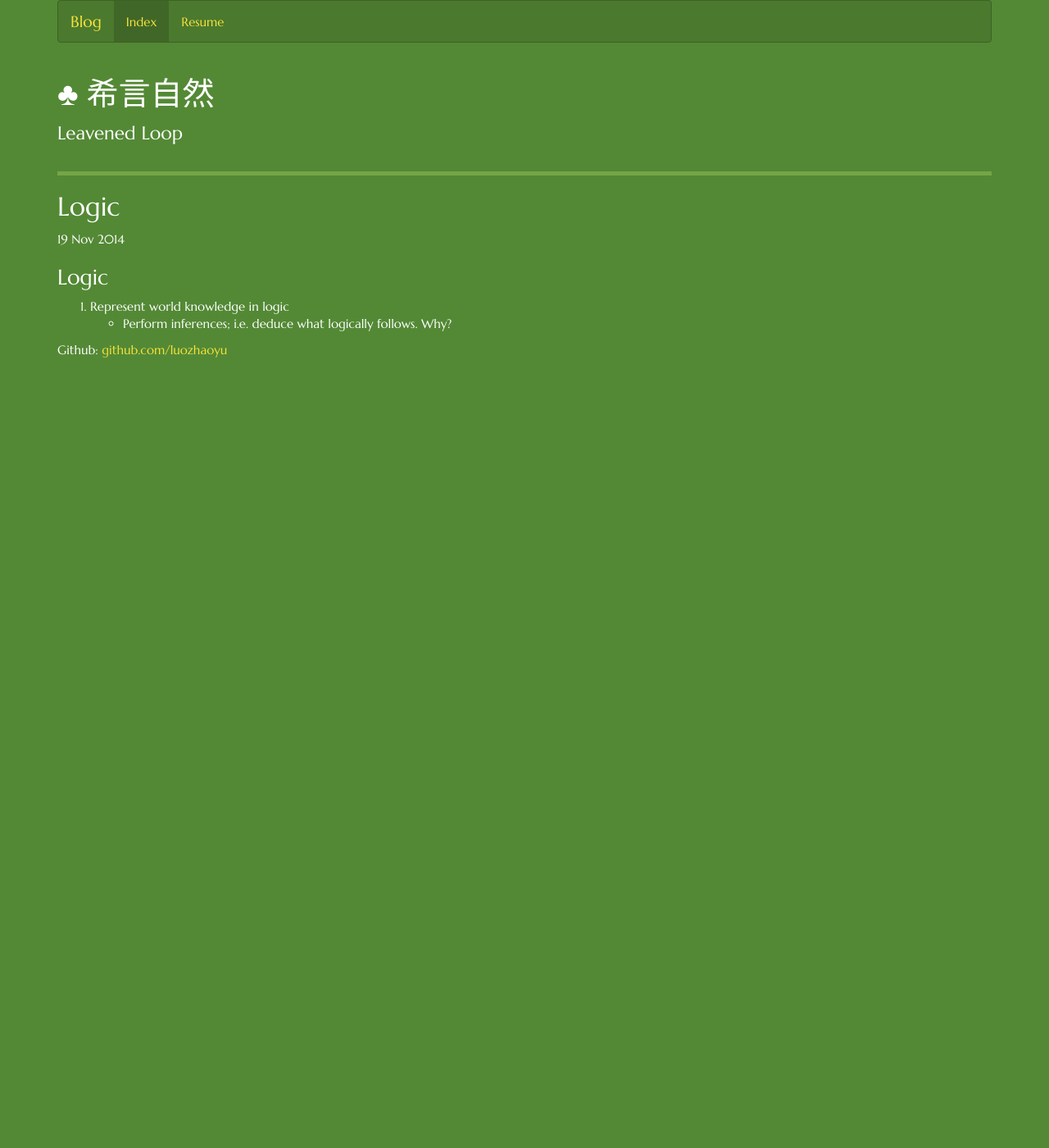
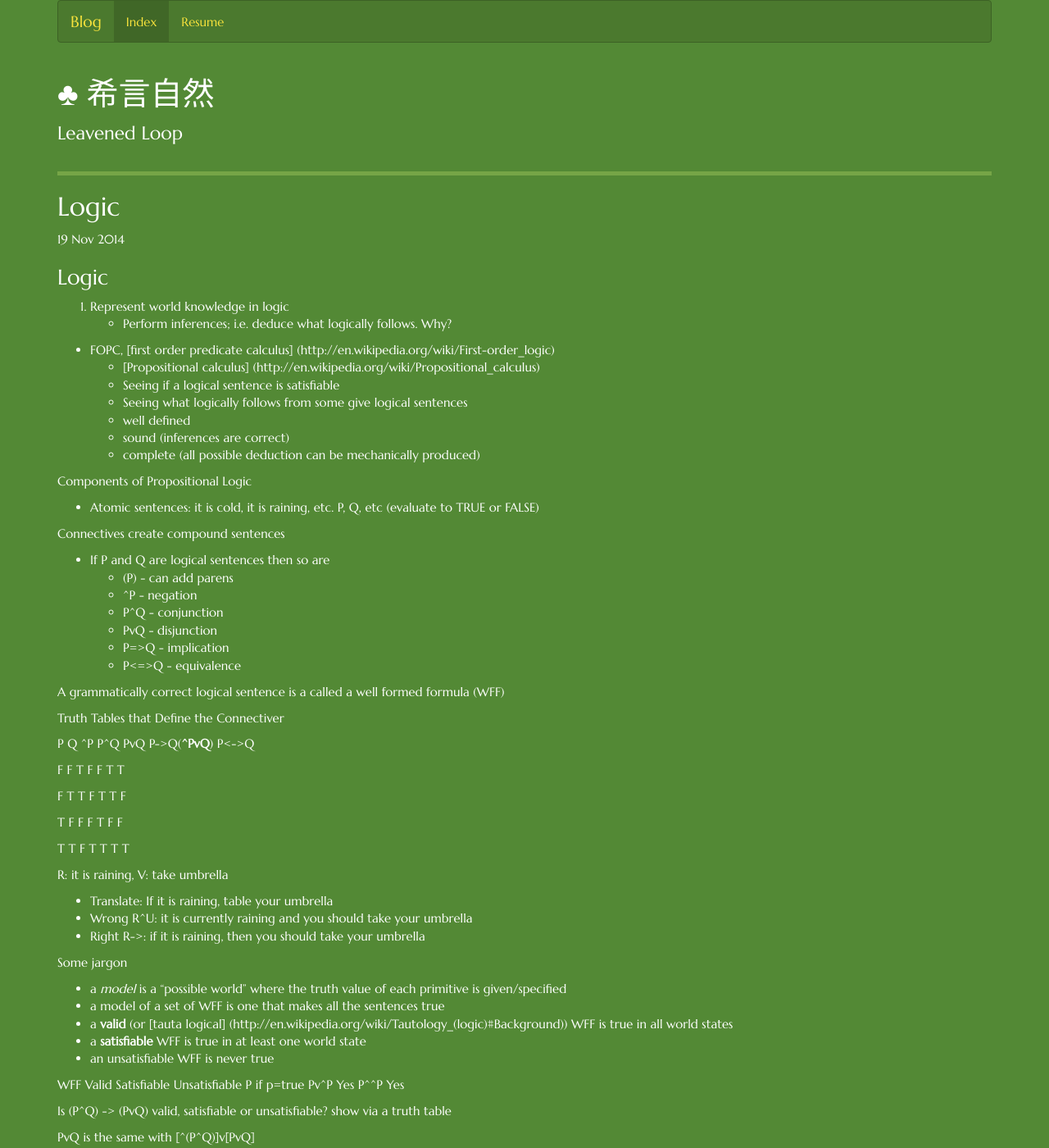
Before and after one commit to luozhaoyu/luozhaoyu.github.io, a Jekyll site: the page built from _posts/2014-11-19-logic.md, in a window 1280 px wide and 1400 px high. Shown: the whole window at 82% size. Built offline with Jekyll 4.4.1, drawn with Linux system fonts in a browser that asks for light colours; nearby versions of some CDN libraries; Markdown is read by kramdown in place of the engine named in the settings; some of the changed text lies outside the part shown.

Commit message:
add ai logic

```diff
--- a/_posts/2014-11-19-logic.md
+++ b/_posts/2014-11-19-logic.md
@@ -6,3 +6,79 @@ title: "Logic"
 ### Logic
 1. Represent world knowledge in logic
 - Perform inferences; i.e. deduce what logically follows. Why?
+
+* FOPC, [first order predicate calculus] (http://en.wikipedia.org/wiki/First-order_logic)
+    * [Propositional calculus] (http://en.wikipedia.org/wiki/Propositional_calculus)
+    * Seeing if a logical sentence is satisfiable
+    * Seeing what logically follows from some give logical sentences
+    * well defined
+    * sound (inferences are correct)
+    * complete (all possible deduction can be mechanically produced)
+
+Components of Propositional Logic
+* Atomic sentences: it is cold, it is raining, etc. P, Q, etc (evaluate to TRUE or FALSE)
+
+Connectives create compound sentences
+* If P and Q are logical sentences then so are
+    * (P) - can add parens
+    * ^P - negation
+    * P^Q - conjunction
+    * PvQ - disjunction
+    * P=>Q - implication
+    * P<=>Q - equivalence
+
+A grammatically correct logical sentence is a called a well formed formula (WFF)
+
+Truth Tables that Define the Connectiver
+
+P   Q   ^P  P^Q PvQ P->Q(**^PvQ**)  P<->Q
+
+F   F   T   F   F   T               T
+
+F   T   T   F   T   T               F
+
+T   F   F   F   T   F               F
+
+T   T   F   T   T   T               T
+
+R: it is raining, V: take umbrella
+
+* Translate: If it is raining, table your umbrella
+* Wrong R^U: it is currently raining and you should take your umbrella
+* Right R->: if it is raining, then you should take your umbrella
+
+Some jargon
+
+* a *model* is a "possible world" where the truth value of each primitive is given/specified
+* a model of a set of WFF is one that makes all the sentences true
+* a **valid** (or [tauta logical] (http://en.wikipedia.org/wiki/Tautology_(logic)#Background)) WFF is true in all world states
+* a **satisfiable** WFF is true in at least one world state
+* an unsatisfiable WFF is never true
+
+WFF     Valid   Satisfiable Unsatisfiable
+P               if p=true
+Pv^P    Yes
+P^^P                        Yes
+
+Is (P^Q) -> (PvQ) valid, satisfiable or unsatisfiable? show via a truth table
+
+PvQ is the same with [^(P^Q)]v[PvQ]
+
+P   Q   (P^Q)   (PvQ)   P^Q->PvQ
+
+F   F   F       F       T
+
+F   T   F       T       T
+
+T   F   F       T       T
+
+T   T   T       T       T
+
+So (P^Q) -> (PvQ) is valid
+
+Using Search to Find What Lgically Follows
+Task: Given WFF1, WFF2 ... WFFn, show WFFz
+
+Viewing as a search space
+* using valid logical operatori (i = [1, n])
+* Keep going until we add WFFz
```
